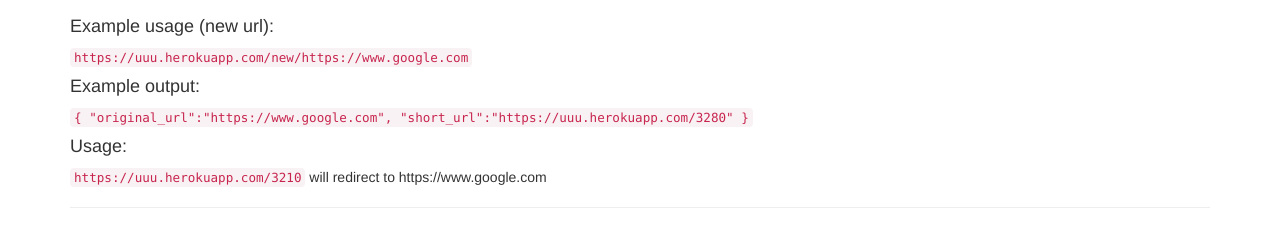
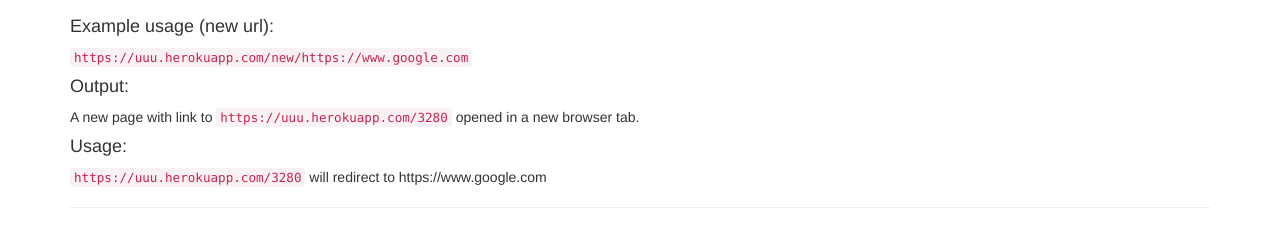
Before and after one commit to liketaurus/fcc-backend-urlshort, a website: page ui/index.html in a window 1280 px wide. Shown: the part 142-369 px from the top of the page. Drawn offline with nearby package versions, Linux system fonts and the light colour scheme.

Commit message:
index.html fixed

```diff
--- a/ui/index.html
+++ b/ui/index.html
@@ -16,11 +16,11 @@
     <h4>Example usage (new url):</h4>
     <code>https://uuu.herokuapp.com/new/https://www.google.com</code>
     <br>
-    <h4>Example output:</h4>
-    <code>{ "original_url":"https://www.google.com", "short_url":"https://uuu.herokuapp.com/3280" }</code>
+    <h4>Output:</h4>
+    A new page with link to <code>https://uuu.herokuapp.com/3280</code> opened in a new browser tab.
     <br>
     <h4>Usage:</h4>
-    <code>https://uuu.herokuapp.com/3210</code> will redirect to https://www.google.com
+    <code>https://uuu.herokuapp.com/3280</code> will redirect to https://www.google.com
     <br/>
     <hr/>
     <p>
```
